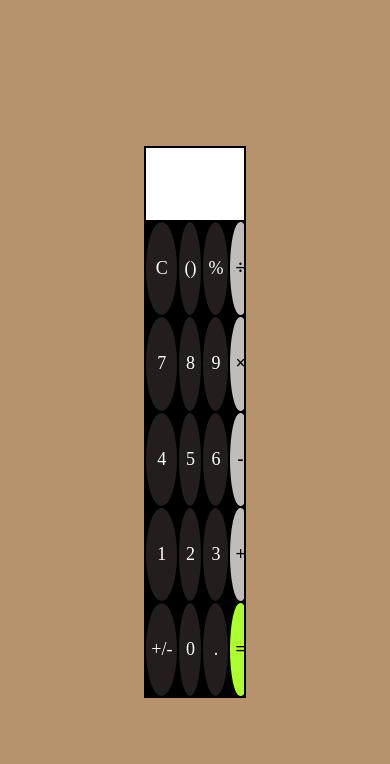
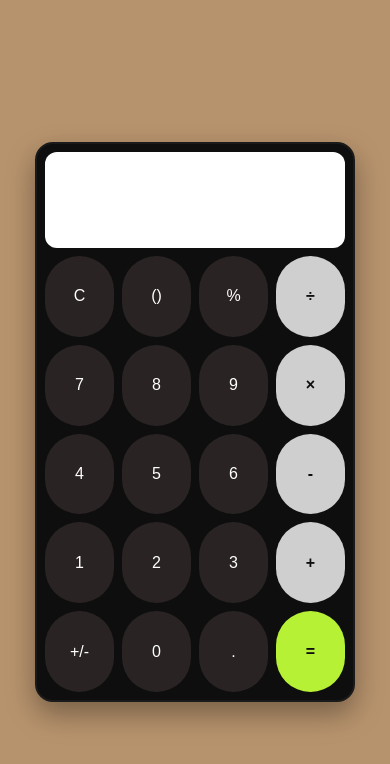
Before and after one commit to ReshenderPratapSingh/Cal-C, a plain HTML site: page index.html in a window 390 px wide. Drawn offline with Linux system fonts and the light colour scheme.

Commit message:
style: enhance calculator UI with improved layout and responsive design

```diff
--- a/styles.css
+++ b/styles.css
@@ -1,64 +1,80 @@
-*{
-  margin: 0%;
-  padding: 0%;
+* {
+  margin: 0;
+  padding: 0;
 }
-html,body {
-  height: 100%;
+
+html, body {
+  height: 100vh;
   width: 100%;
+}
+
+body {
   display: flex;
   align-items: center;
   justify-content: center;
   background-color: #b7936d;
 }
-#housing {
-  width: 25%;
-  height: 65%;
-  background-color: rgb(0, 0, 0);
-  border-style: solid;
-  border-width: 2px;
+
+:root{
+  --bg: #0e0e0e;
+  --panel: #ffffff;
+  --digit: #2a2323;
+  --op: #cfcfcf;
+  --accent: #b7f135;
+  --text: #ffffff;
+  --text-dark: #0e0e0e;
+  --gap: 8px;
+  --radius: 18px;
+}
+
+#housing{
+  width: 320px;
+  height: 560px;
+  background: var(--bg);
+  border: 2px solid #1a1a1a;
   display: grid;
   grid-template-columns: repeat(4, 1fr);
-  gap: 2px;
-  overflow: hidden;
-  grid-template-rows: minmax(10px, auto);
+  grid-auto-rows: 64px;
+  grid-template-rows: 96px repeat(5, 1fr);
+  gap: var(--gap);
+  padding: var(--gap);
+  border-radius: var(--radius);
+  box-sizing: border-box;
+  box-shadow: 0 12px 28px rgba(0,0,0,.35);
+
+#display-area{
+  grid-column: 1 / -1;
+  background: var(--panel);
+  color: var(--text-dark);
+  display: flex;
+  align-items: center;
+  justify-content: flex-end;
+  padding: 12px 16px;
+  font-size: 1.6rem;
+  border-radius: calc(var(--radius) - 6px);
 }
-#display-area {
-  height: 100%;
-  grid-column-start: 1;
-  grid-column-end: 5;
-  display: flex;
-  justify-content: end;
-  align-items: end;
-  background-color: #fff;
-  color: black;
-  font-family:  'Haettenschweiler';
-  font-size: large;
+
+.calc{
+  background: var(--digit);
+  color: var(--text);
+  border: 0;
+  border-radius: 999px;
+  font-size: 1rem;
+  min-width: 48px;
+  min-height: 48px;
   display: grid;
+  place-items: center;
+  transition: transform .06s ease, background-color .12s ease;
+}
 
+.operators{ background: var(--op); color: var(--text-dark); font-weight: 700; }
+#equals{ background: var(--accent); color: var(--text-dark); font-weight: 800; }
+
+.calc:hover{ transform: translateY(-1px); }
+.calc:active{ transform: translateY(0); }
+
+.calc:focus-visible{
+  outline: 3px solid rgba(255,255,255,.8);
+  outline-offset: 2px;
 }
-.calc {
-  background-color: rgba(42, 35, 35, 0.843);
-  color: white;
-  font-family:  'Haettenschweiler';
-  font-size: large;
-  border-radius: 50%;
-  border-style: none;
-  padding: 5px;
 }
-.operators {
-  background-color: #c1bcbc;
-  color: black;
-  font-weight: bold;
-}
-#equals {
-  background-color: greenyellow;
-}
-button:hover{
-  background-color: rgba(82, 81, 81, 0.843);
-}
-.operators:hover {
-  background-color: #a39e9e;
-}
-#equals:hover{
-  background-color: rgb(118, 175, 32);
-}
```
